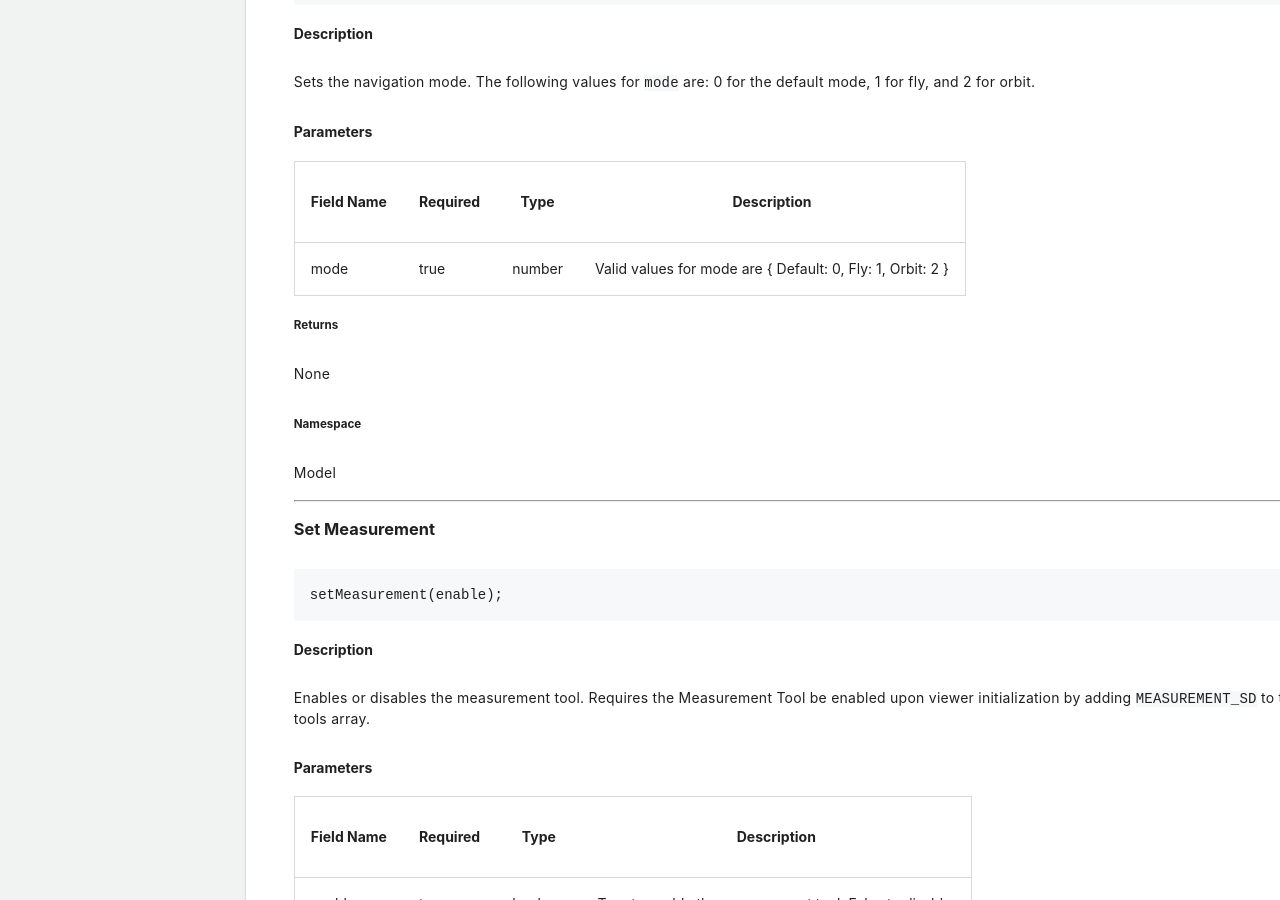
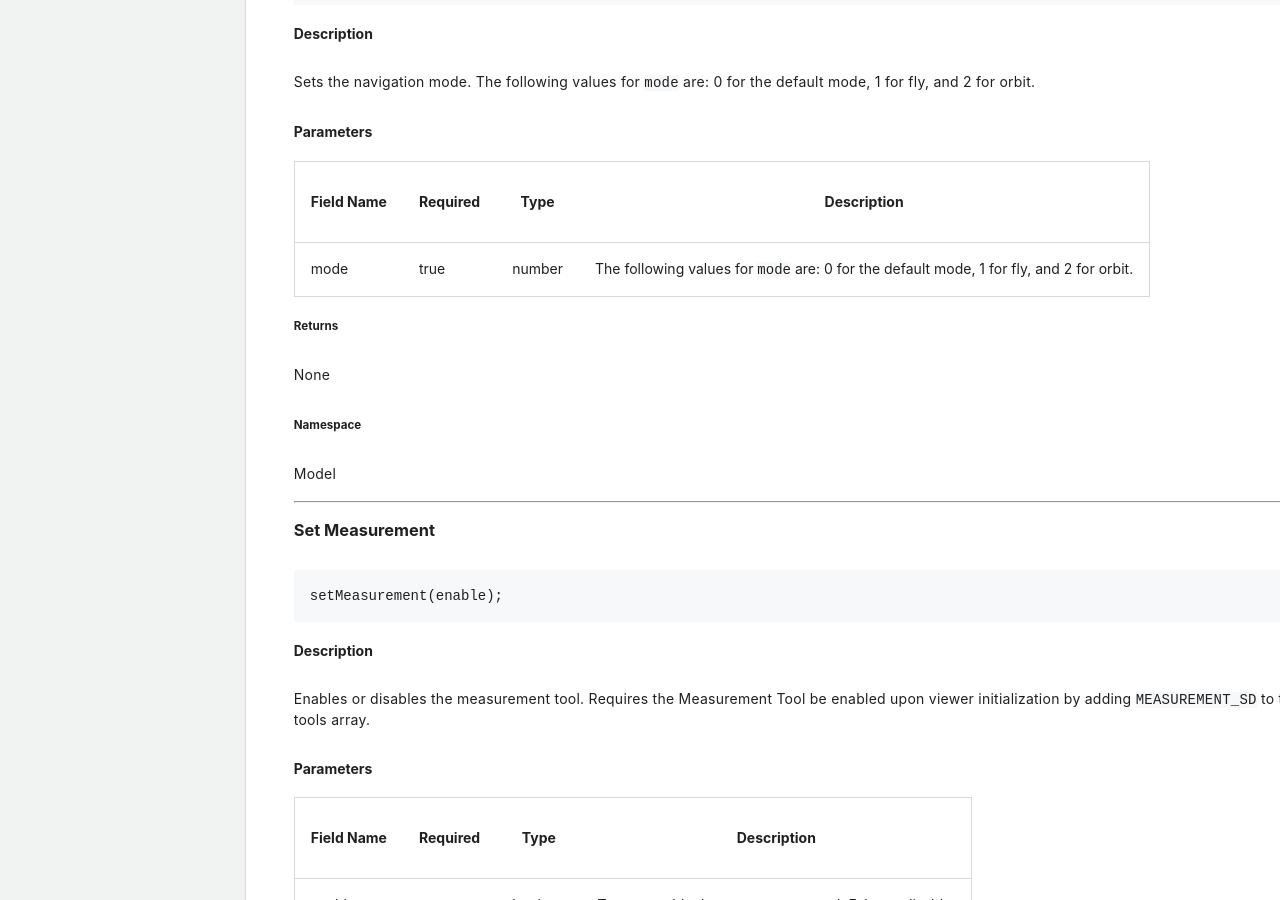
Before and after one commit to procore/documentation, a Jekyll site: the page built from bim_webviewer/bim_web_viewer.md, in a window 1280 px wide and 900 px high, scrolled down 48315 px. Built offline with Jekyll 4.4.1, drawn with Linux system fonts in a browser that asks for light colours; comment, search, counter and statistics services are not loaded.

Commit message:
Make more clear and use previous wording from description.

```diff
--- a/bim_webviewer/bim_web_viewer.md
+++ b/bim_webviewer/bim_web_viewer.md
@@ -2377,7 +2377,7 @@ Sets the navigation mode. The following values for `mode` are: 0 for the default
 
 | Field Name | Required | Type | Description |
 | - | - | - | - |
-| mode | true | number | Valid values for mode are { Default: 0, Fly: 1, Orbit: 2 } |
+| mode | true | number | The following values for `mode` are: 0 for the default mode, 1 for fly, and 2 for orbit. |
 
 ##### Returns
 
```
